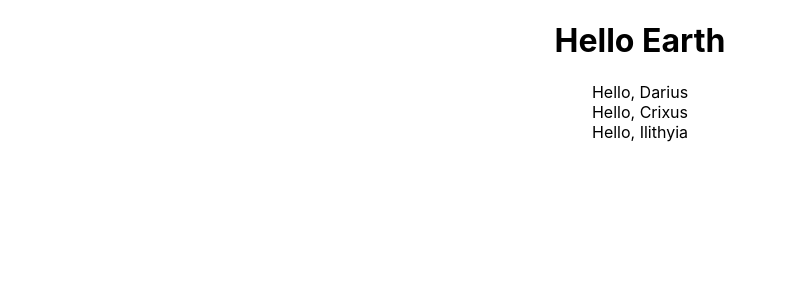
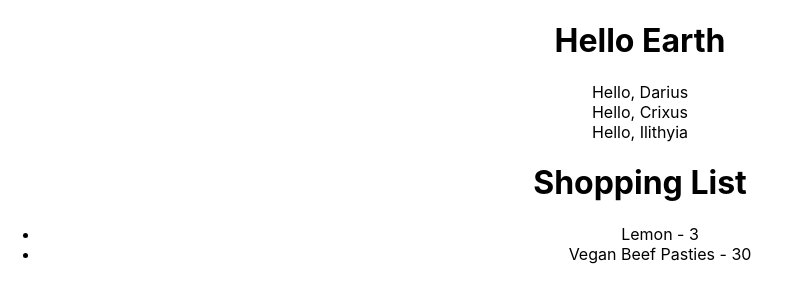
Before and after one commit to JPhasma/shopping-list-react-typescript, a React (Create React App) app: page / in a window 1280 px wide. Shown: the top 302 px of the page, without its empty margins (0-791 px from the left). Built offline with nearby package versions, Linux system fonts and the light colour scheme.

Commit message:
basic ShoppingList component with some example data

```diff
--- a/src/App.tsx
+++ b/src/App.tsx
@@ -1,5 +1,6 @@
 import React from 'react';
 import Greeter from './components/Greeter';
+import ShoppingList from './components/ShoppingList';
 
 import './App.css';
 
@@ -10,6 +11,7 @@ function App() {
       <Greeter person='Darius' />
       <Greeter person='Crixus' />
       <Greeter person='Ilithyia' />
+      <ShoppingList />
     </div>
   );
 }
--- /dev/null
+++ b/src/components/ShoppingList.tsx
@@ -0,0 +1,21 @@
+import React from 'react';
+
+export default function ShoppingList(): JSX.Element {
+  const items = [
+    { id: 1, productName: 'Lemon', quantity: 3 },
+    { id: 2, productName: 'Vegan Beef Pasties', quantity: 30 },
+  ];
+
+  return (
+    <div>
+      <h1>Shopping List</h1>
+      <ul>
+        {items.map((item) => (
+          <li key={item.id}>
+            {item.productName} - {item.quantity}
+          </li>
+        ))}
+      </ul>
+    </div>
+  );
+}
```
